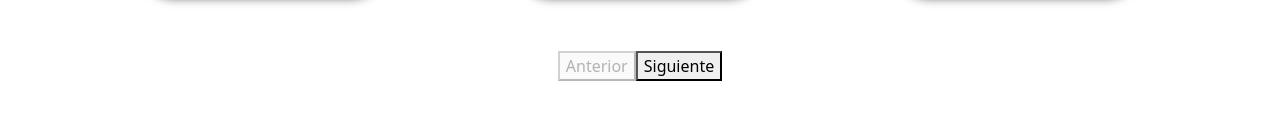
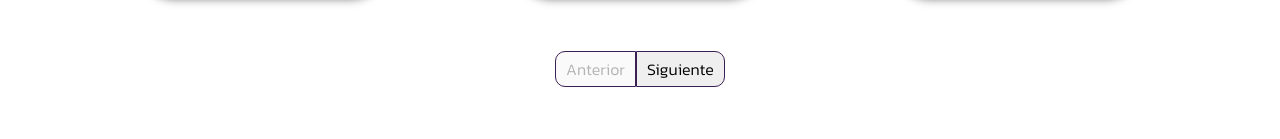
Before and after one commit to JocelynPR/3D-Pastor, a React (Create React App) app: page / in a window 1280 px wide. Shown: the part 3172-3311 px from the top of the page. Built offline with nearby package versions, Linux system fonts and the light colour scheme.

Commit message:
Estilos botones paginas de productos

```diff
--- a/src/components/productos-contenido/FiltroTarjetaProducto.jsx
+++ b/src/components/productos-contenido/FiltroTarjetaProducto.jsx
@@ -3,6 +3,7 @@ import { TarjetaProductos } from './TarjetaProductos'
 
 import pokemonesData from "../../json/productos.json";
 
+import "../../styles/productos-contenido/Productos.css";
 export default function FiltroTarjetaProducto({ nombreDelFiltro }) {
 
   const [currentPage, setCurrentPage] = useState(0); // Cambiado a 0 para que el primer clic sea la primera página
--- a/src/styles/productos-contenido/Productos.css
+++ b/src/styles/productos-contenido/Productos.css
@@ -110,3 +110,25 @@
   max-width: 30%;
   margin: auto;
 }
+
+.button-previous{
+  border-radius: 10px 0px 0px 10px;
+  border: #3b1f53 1.5px solid;
+  padding: 5px 10px;
+  font-family: "Kanit Light";
+}
+
+.button-next{
+  border-radius: 0px 10px 10px 0px;
+  border: #3b1f53 1.5px solid;
+  font-family: "Kanit Light";
+  padding: 5px 10px;
+}
+
+.button-previous:hover {
+  background-color: #ede4ed;
+}
+
+.button-next:hover {
+  background-color: #ede4ed;
+}
```
Also changed, not shown: 1 other file (tests, documents, lock files or other folders).
